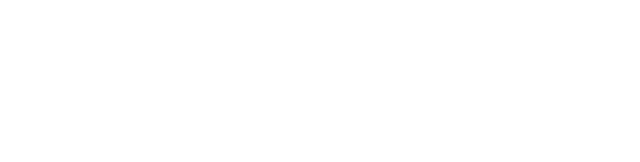
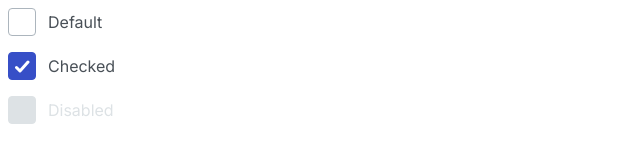
Before and after one commit to js-tasks-ru/htmlcss-20220317_konstantin-cherepanov, a website: page 07-lection5/01-checkbox/index.html in a window 1280 px wide. Shown: the whole page, without its empty margins (0-640 px from the left). Drawn offline with Linux system fonts and the light colour scheme.

Commit message:
add solution for 07-lection5 1-task

```diff
--- a/07-lection5/01-checkbox/checkbox.css
+++ b/07-lection5/01-checkbox/checkbox.css
@@ -0,0 +1,64 @@
+.checkbox {
+    display: inline-flex;
+    cursor: pointer;
+    position: relative;
+}
+
+.checkbox__input {
+    position: absolute;
+    outline: none;
+    clip: rect(0, 0, 0, 0);
+}
+
+.checkbox__state {
+    display: flex;
+    align-items: center;
+    gap: 12px;
+}
+
+.checkbox__control {
+    display: flex;
+    justify-content: center;
+    align-items: center;
+    width: 28px;
+    height: 28px;
+    background: var(--white);
+    border: 1px solid var(--grey-3);
+    box-sizing: border-box;
+    border-radius: 4px;
+}
+
+.checkbox__icon {
+    display: none;
+}
+
+.checkbox__title {
+    font-family: 'Inter';
+    font-style: normal;
+    font-weight: 400;
+    font-size: 16px;
+    line-height: 1.5;
+    color: var(--grey-4);
+}
+
+.checkbox__input:checked~.checkbox__state .checkbox__control {
+    background: var(--blue);
+    border-color: var(--blue);
+}
+
+.checkbox__input:checked~.checkbox__state .checkbox__icon {
+    display: block;
+}
+
+.checkbox__input:focus~.checkbox__state .checkbox__title {
+    text-decoration: underline;
+}
+
+.checkbox__input:disabled~.checkbox__state .checkbox__control {
+    background: var(--grey-2);
+    border-color: var(--grey-2);
+}
+
+.checkbox__input:disabled~.checkbox__state .checkbox__title {
+    color: var(--grey-2);
+}
--- a/07-lection5/01-checkbox/index.html
+++ b/07-lection5/01-checkbox/index.html
@@ -1,11 +1,52 @@
 <!DOCTYPE html>
 <!-- Страница чекбокса -->
 <html lang="ru">
-    <head>
-        <link rel="stylesheet" href="../../assets/css/main.css">
-        <link rel="stylesheet" href="./checkbox.css">
-    </head>
-    <body>
 
-    </body>
+<head>
+    <link rel="stylesheet" href="../../assets/css/main.css">
+    <link rel="stylesheet" href="./checkbox.css">
+</head>
+
+<body style="display: flex; flex-direction: column; gap: 16px;">
+    <label class="checkbox">
+        <input type="checkbox" class="checkbox__input" name="checkbox-default" id="checkbox1">
+        <div class="checkbox__state">
+            <div class="checkbox__control">
+                <svg class="checkbox__icon" width="15" height="13" viewBox="0 0 15 13" fill="none"
+                    xmlns="http://www.w3.org/2000/svg">
+                    <path d="M1.5 7.5L5 11L13 2" stroke="white" stroke-width="3" stroke-linecap="round"
+                        stroke-linejoin="round" />
+                </svg>
+            </div>
+            <div class="checkbox__title">Default</div>
+        </div>
+    </label>
+    <label class="checkbox">
+        <input type="checkbox" class="checkbox__input" name="checkbox-checked" id="checkbox2" checked>
+        <div class="checkbox__state">
+            <div class="checkbox__control">
+                <svg class="checkbox__icon" width="15" height="13" viewBox="0 0 15 13" fill="none"
+                    xmlns="http://www.w3.org/2000/svg">
+                    <path d="M1.5 7.5L5 11L13 2" stroke="white" stroke-width="3" stroke-linecap="round"
+                        stroke-linejoin="round" />
+                </svg>
+            </div>
+            <div class="checkbox__title">Checked</div>
+        </div>
+    </label>
+    <label class="checkbox">
+        <input type="checkbox" class="checkbox__input" name="checkbox-disabled" id="checkbox3" disabled>
+        <div class="checkbox__state">
+            <div class="checkbox__control">
+                <svg class="checkbox__icon" width="15" height="13" viewBox="0 0 15 13" fill="none"
+                    xmlns="http://www.w3.org/2000/svg">
+                    <path d="M1.5 7.5L5 11L13 2" stroke="white" stroke-width="3" stroke-linecap="round"
+                        stroke-linejoin="round" />
+                </svg>
+            </div>
+            <div class="checkbox__title">Disabled</div>
+        </div>
+    </label>
+</body>
+
 </html>
```
